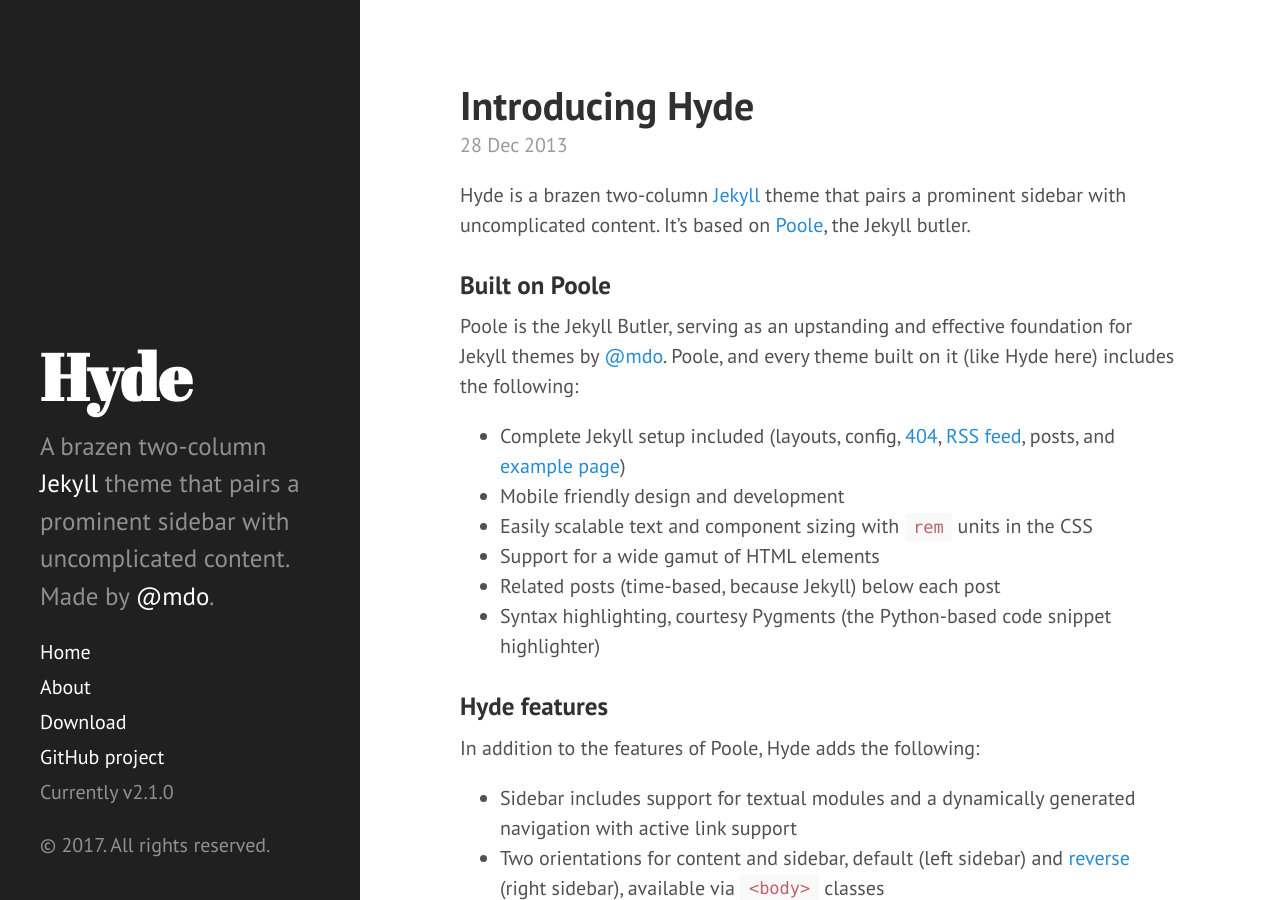
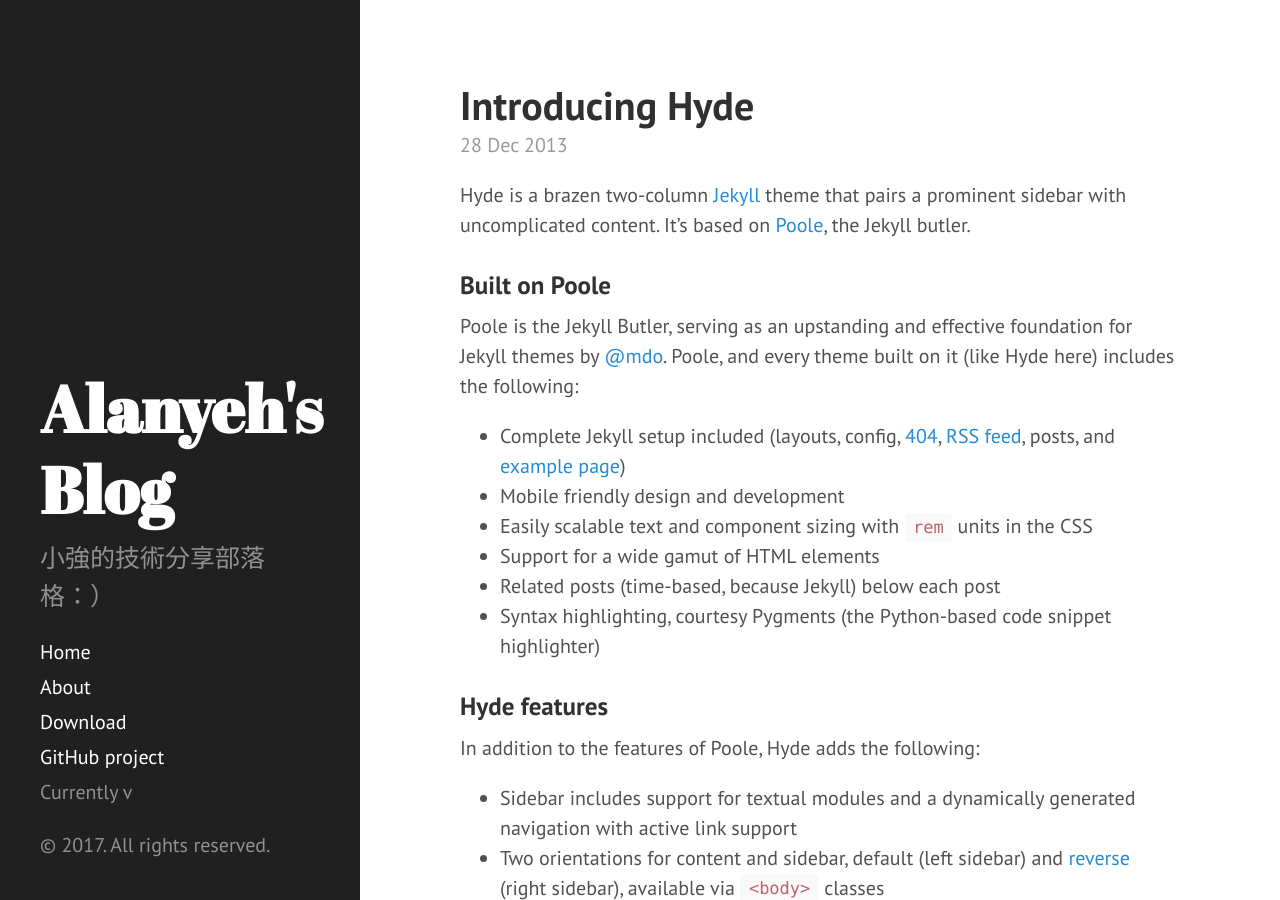
Before and after one commit to alanyeh20001/alanyeh20001.github.io, a Jekyll site: the page built from index.html, in a window 1280 px wide and 900 px high. Built offline with Jekyll 4.4.1, drawn with Linux system fonts in a browser that asks for light colours; Markdown is read by kramdown in place of the engine named in the settings; the list of posts is cut into pages by our own code.

Commit message:
Update config.yml

```diff
--- a/_config.yml
+++ b/_config.yml
@@ -1,25 +1,26 @@
 # Dependencies
-markdown:         redcarpet
+markdown:         kramdown
 highlighter:      pygments
 
 # Permalinks
 permalink:        pretty
 
 # Setup
-title:            Hyde
-tagline:          'A Jekyll theme'
-description:      'A brazen two-column <a href="http://jekyllrb.com" target="_blank">Jekyll</a> theme that pairs a prominent sidebar with uncomplicated content. Made by <a href="https://twitter.com/mdo" target="_blank">@mdo</a>.'
-url:              http://hyde.getpoole.com
+title:            Alanyeh's Blog
+tagline:          '改變。此刻'
+description:      '小強的技術分享部落格：）'
+url:              https://github.com/alanyeh20001
 baseurl:          /
 
 author:
-  name:           'Mark Otto'
-  url:            https://twitter.com/mdo
+  name:           'Alan Yeh'
+  email:          alanyeh200001@gmail.com
 
 paginate:         5
 
-# Custom vars
-version:          2.1.0
+github:           https://github.com/alanyeh20001
+flickr:           https://www.flickr.com/photos/114787703@N02/
+pixnet:           http://alanyeh20001.pixnet.net/blog
 
-github:
-  repo:           https://github.com/poole/hyde
+# Plugins
+plugins:          [jekyll-paginate]
```
